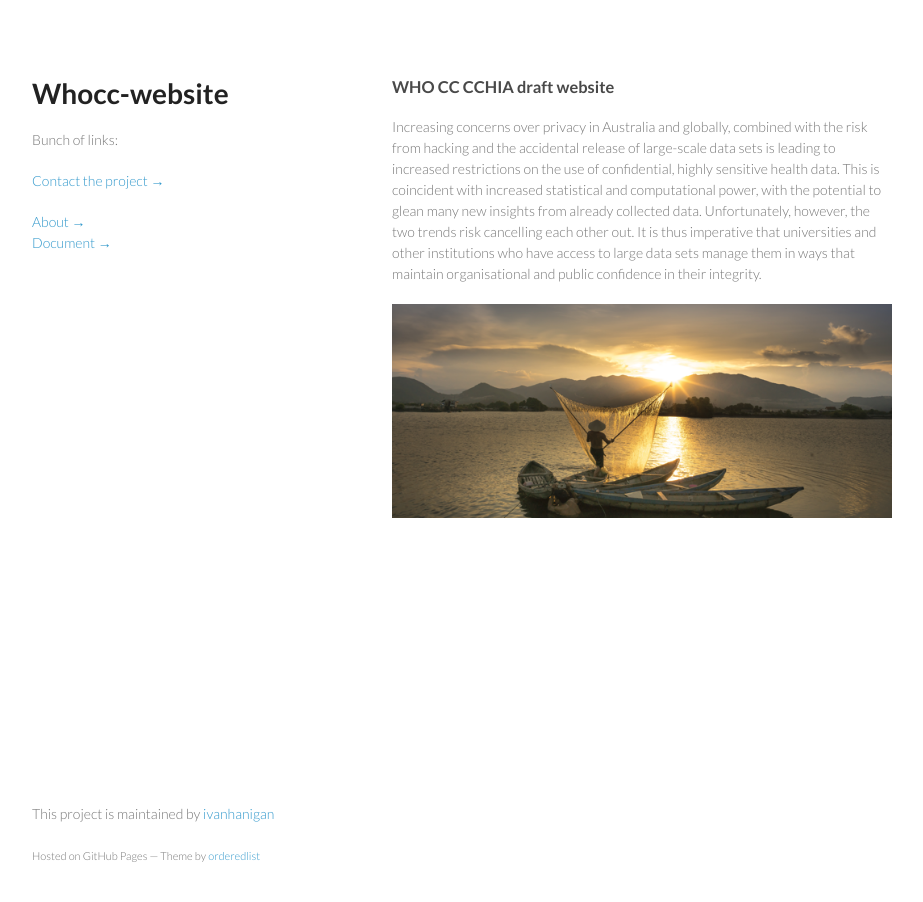
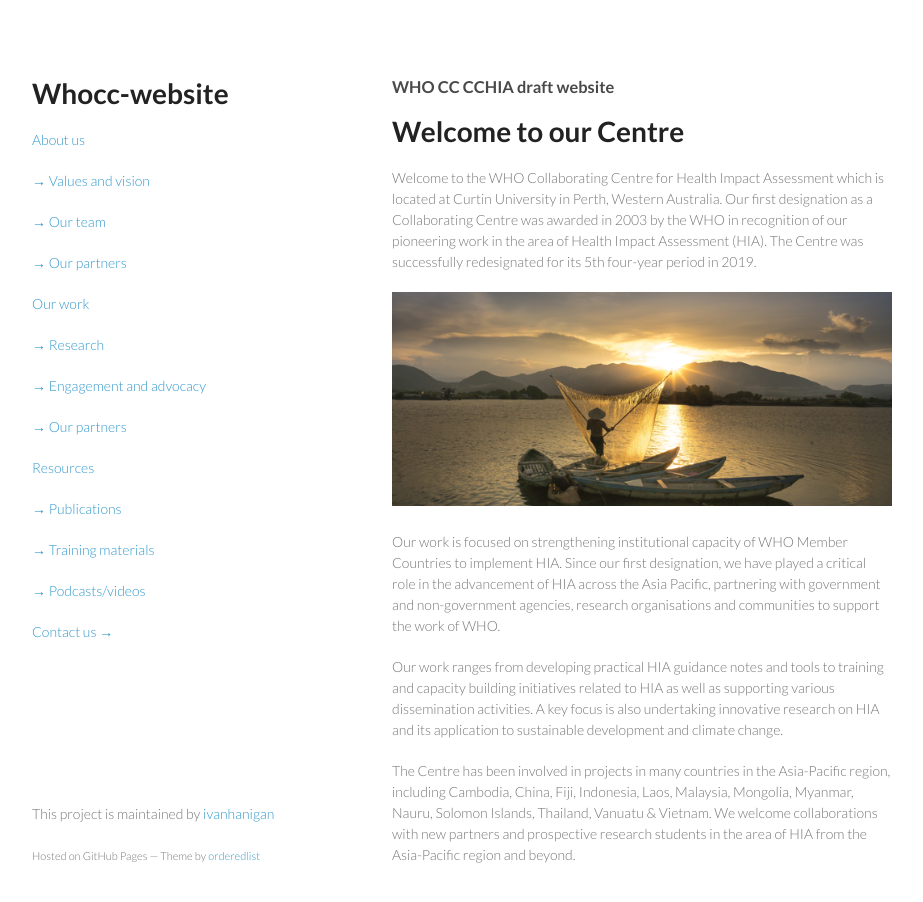
Before and after one commit to ivanhanigan/whocc-cchia-draft-website, a Jekyll site: the page built from index.md, in a window 1280 px wide and 935 px high. Shown: the top 902 px of the window, without its empty margins (178-1101 px from the left). Built offline with Jekyll 4.4.1, drawn with Linux system fonts in a browser that asks for light colours.

Commit message:
update site map

```diff
--- a/_layouts/default.html
+++ b/_layouts/default.html
@@ -21,11 +21,27 @@
           <a href="/whocc-cchia-draft-website/" rel="home"><h1>Whocc-website</h1></a>
         </strong>
 
-              <p>Bunch of links:</p>
-              <a class="Contact the project" href="mailto:ivan.hanigan@gmail.com">Contact the project →</a>
+
+
+              <p><a class="About us" href="/whocc-cchia-draft-website/about.html">About us</a><p>
+                  <p><a class="Values and vision" href="/whocc-cchia-draft-website/about.html">→ Values and vision</a><p>
+                  <p><a class="Our team" href="/whocc-cchia-draft-website/about.html">→ Our team</a>        <p>
+                  <p><a class="Our partners" href="/whocc-cchia-draft-website/about.html">→ Our partners</a><p>
               <p></p>
-              <a class="About" href="/whocc-cchia-draft-website/about.html">About →</a>
-              <p><a class="Document" href="/whocc-cchia-draft-website/document.html">Document →</a></p>
+
+              <p><a class="Our work" href="/whocc-cchia-draft-website/document.html">Our work</a></p>
+                  <p><a class="Research" href="/whocc-cchia-draft-website/about.html">→ Research</a><p>
+                  <p><a class="Engagement and advocacy" href="/whocc-cchia-draft-website/about.html">→ Engagement and advocacy</a><p>
+                  <p><a class="Our partners" href="/whocc-cchia-draft-website/about.html">→ Our partners</a><p>
+              <p></p>
+
+              <p><a class="Resources" href="/whocc-cchia-draft-website/document.html">Resources</a></p>
+                  <p><a class="Publications" href="/whocc-cchia-draft-website/about.html">→ Publications</a><p>
+                  <p><a class="Training materials" href="/whocc-cchia-draft-website/about.html">→ Training materials</a><p>
+                  <p><a class="Podcasts/videos" href="/whocc-cchia-draft-website/about.html">→ Podcasts/videos</a><p>
+              <p></p>
+
+              <a class="Contact us" href="mailto:ivan.hanigan@gmail.com">Contact us →</a>
 
       </header>
       <section>
--- a/index.md
+++ b/index.md
@@ -4,16 +4,14 @@ layout: default
 title: WHO CC CCHIA draft website
 ---
 
+# Welcome to our Centre
 
-Increasing concerns over privacy in Australia and globally, combined
-with the risk from hacking and the accidental release of large-scale
-data sets is leading to increased restrictions on the use of
-confidential, highly sensitive health data. This is coincident with
-increased statistical and computational power, with the potential to
-glean many new insights from already collected data. Unfortunately,
-however, the two trends risk cancelling each other out. It is thus
-imperative that universities and other institutions who have access to
-large data sets manage them in ways that maintain organisational and
-public confidence in their integrity.
+Welcome to the WHO Collaborating Centre for Health Impact Assessment which is located at Curtin University in Perth, Western Australia. Our first designation as a Collaborating Centre was awarded in 2003 by the WHO in recognition of our pioneering work in the area of Health Impact Assessment (HIA). The Centre was successfully redesignated for its 5th four-year period in 2019.
 
-![plot](/images/pic-viet-620x417_v2.png)
+![pic-viet](/images/pic-viet-620x417_v2.png)
+
+Our work is focused on strengthening institutional capacity of WHO Member Countries to implement HIA. Since our first designation, we have played a critical role in the advancement of HIA across the Asia Pacific, partnering with government and non-government agencies, research organisations and communities to support the work of WHO.
+
+Our work ranges from developing practical HIA guidance notes and tools to training and capacity building initiatives related to HIA as well as supporting various dissemination activities. A key focus is also undertaking innovative research on HIA and its application to sustainable development and climate change.
+
+The Centre has been involved in projects in many countries in the Asia-Pacific region, including Cambodia, China, Fiji, Indonesia, Laos, Malaysia, Mongolia, Myanmar, Nauru, Solomon Islands, Thailand, Vanuatu & Vietnam. We welcome collaborations with new partners and prospective research students in the area of HIA from the Asia-Pacific region and beyond.
```
